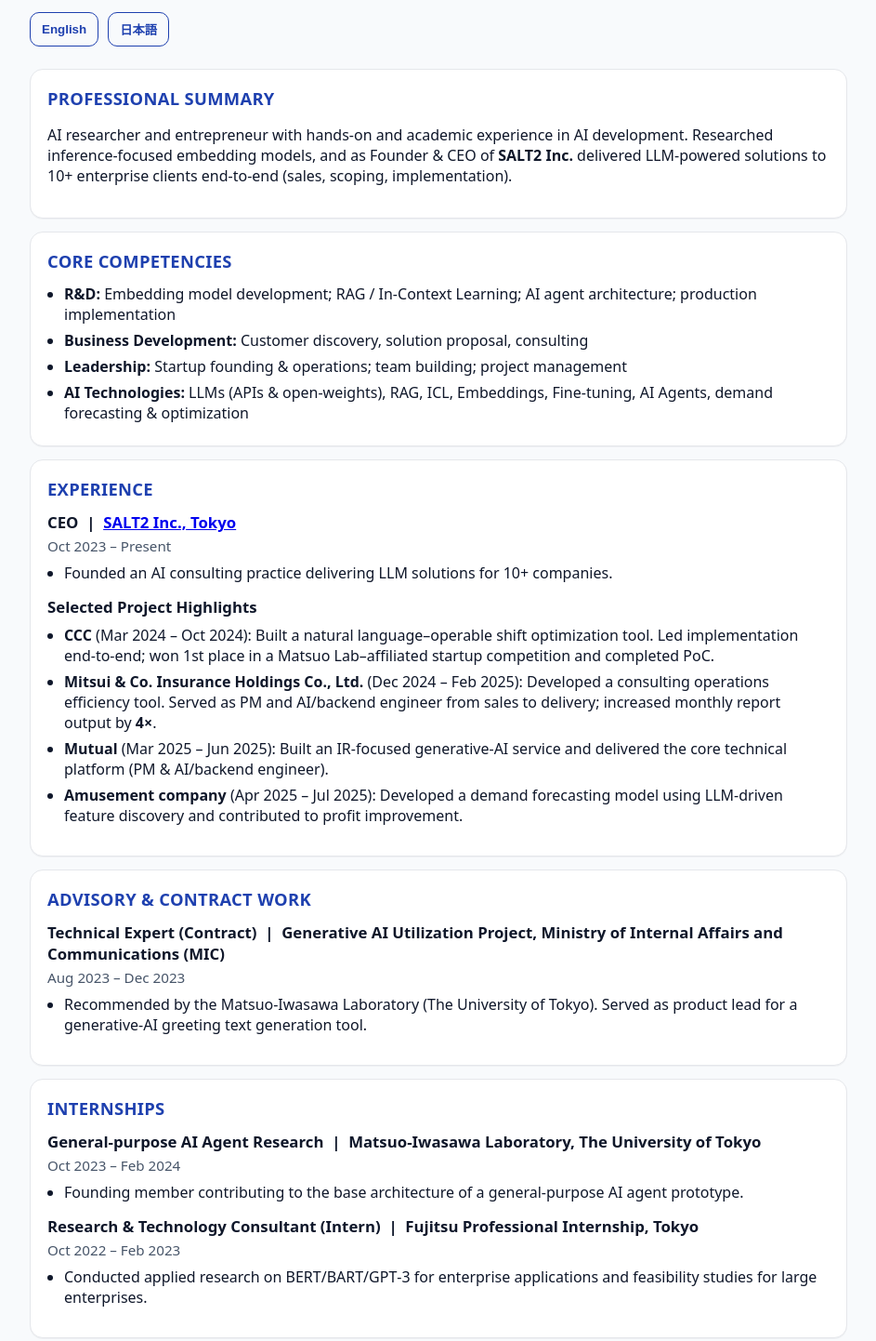
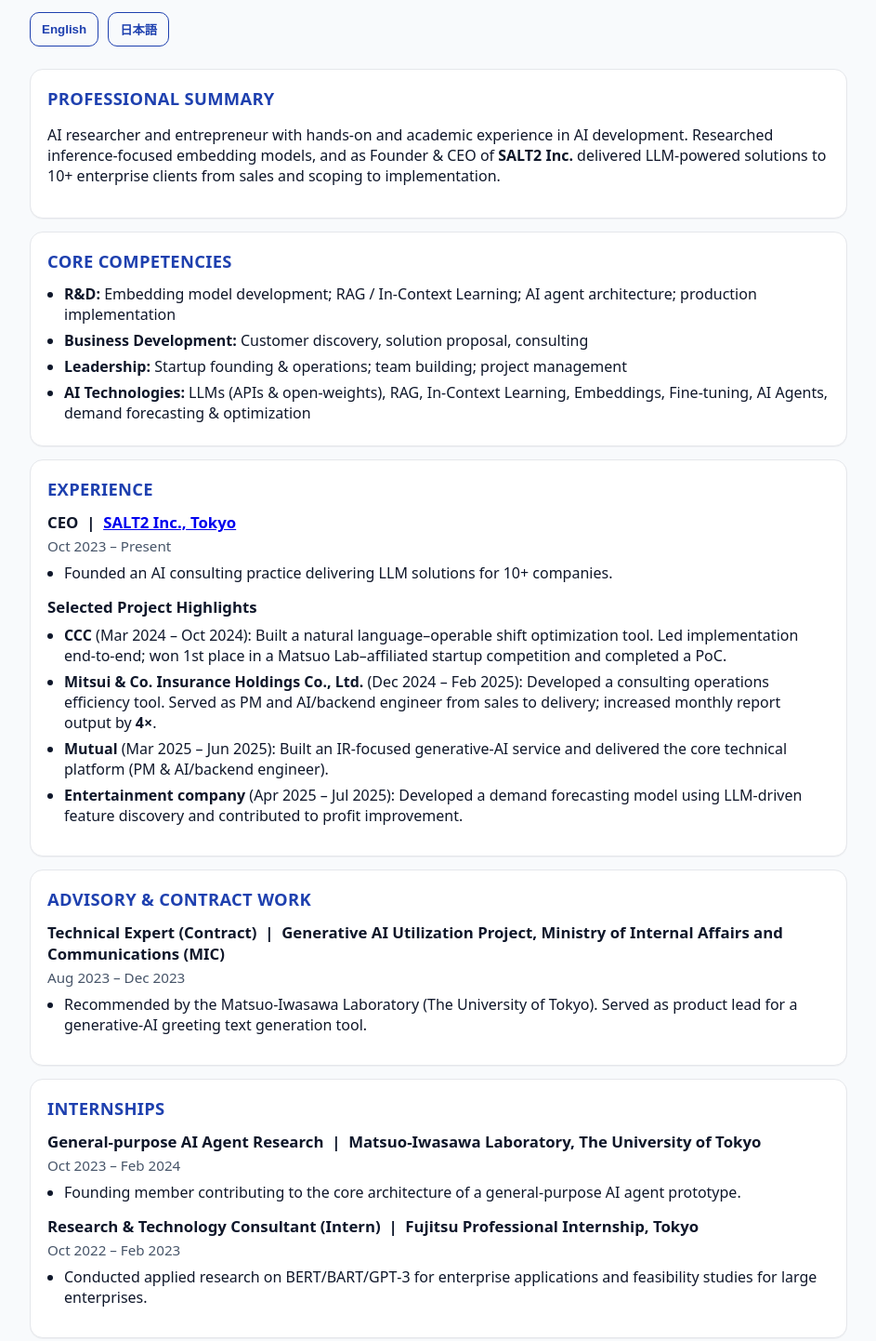
Before and after one commit to onitasu/resume, a plain HTML site: page index.html in a window 1280 px wide. Shown: the part 125-1567 px from the top of the page at 93% size, without its empty margins (168-1111 px from the left). Drawn offline with Linux system fonts and the light colour scheme.

Commit message:
HTMLファイルを更新し、職歴およびスキルの表現を明確化しました。具体的には、文言の修正とプロジェクト名の変更を行い、内容の一貫性を向上させました。

```diff
--- a/index.html
+++ b/index.html
@@ -56,7 +56,7 @@
     <section id="resume-en" class="section" lang="en">
       <div class="card">
         <h2>Professional Summary</h2>
-        <p>AI researcher and entrepreneur with hands-on and academic experience in AI development. Researched inference-focused embedding models, and as Founder &amp; CEO of <strong>SALT2 Inc.</strong> delivered LLM-powered solutions to 10+ enterprise clients end-to-end (sales, scoping, implementation).</p>
+        <p>AI researcher and entrepreneur with hands-on and academic experience in AI development. Researched inference-focused embedding models, and as Founder &amp; CEO of <strong>SALT2 Inc.</strong> delivered LLM-powered solutions to 10+ enterprise clients from sales and scoping to implementation.</p>
       </div>
 
       <div class="card">
@@ -65,7 +65,7 @@
           <li><strong>R&amp;D:</strong> Embedding model development; RAG / In‑Context Learning; AI agent architecture; production implementation</li>
           <li><strong>Business Development:</strong> Customer discovery, solution proposal, consulting</li>
           <li><strong>Leadership:</strong> Startup founding &amp; operations; team building; project management</li>
-          <li><strong>AI Technologies:</strong> LLMs (APIs &amp; open‑weights), RAG, ICL, Embeddings, Fine‑tuning, AI Agents, demand forecasting &amp; optimization</li>
+          <li><strong>AI Technologies:</strong> LLMs (APIs &amp; open‑weights), RAG, In-Context Learning, Embeddings, Fine‑tuning, AI Agents, demand forecasting &amp; optimization</li>
         </ul>
       </div>
 
@@ -82,10 +82,10 @@
         <div class="item">
           <h3>Selected Project Highlights</h3>
           <ul class="tight">
-            <li><strong>CCC</strong> (Mar 2024 – Oct 2024): Built a natural language–operable shift optimization tool. Led implementation end‑to‑end; won 1st place in a Matsuo Lab–affiliated startup competition and completed PoC.</li>
+            <li><strong>CCC</strong> (Mar 2024 – Oct 2024): Built a natural language–operable shift optimization tool. Led implementation end‑to‑end; won 1st place in a Matsuo Lab–affiliated startup competition and completed a PoC.</li>
             <li><strong>Mitsui &amp; Co. Insurance Holdings Co., Ltd.</strong> (Dec 2024 – Feb 2025): Developed a consulting operations efficiency tool. Served as PM and AI/backend engineer from sales to delivery; increased monthly report output by <strong>4×</strong>.</li>
             <li><strong>Mutual</strong> (Mar 2025 – Jun 2025): Built an IR‑focused generative‑AI service and delivered the core technical platform (PM &amp; AI/backend engineer).</li>
-            <li><strong>Amusement company</strong> (Apr 2025 – Jul 2025): Developed a demand forecasting model using LLM‑driven feature discovery and contributed to profit improvement.</li>
+            <li><strong>Entertainment company</strong> (Apr 2025 – Jul 2025): Developed a demand forecasting model using LLM‑driven feature discovery and contributed to profit improvement.</li>
 
           </ul>
         </div>
@@ -108,7 +108,7 @@
           <h3>General‑purpose AI Agent Research &nbsp;|&nbsp; Matsuo‑Iwasawa Laboratory, The University of Tokyo</h3>
           <div class="sub">Oct 2023 – Feb 2024</div>
           <ul class="tight">
-            <li>Founding member contributing to the base architecture of a general‑purpose AI agent prototype.</li>
+            <li>Founding member contributing to the core architecture of a general‑purpose AI agent prototype.</li>
           </ul>
         </div>
         <div class="item">
@@ -162,7 +162,7 @@
           <li><strong>研究開発:</strong> Embeddingモデル開発、RAG／In‑Context Learning、AI Agentアーキテクチャ、実装</li>
           <li><strong>ビジネス開発:</strong> 顧客課題の深掘り、ソリューション提案、コンサルティング</li>
           <li><strong>リーダーシップ:</strong> スタートアップ創業・運営、チームビルディング、プロジェクト管理</li>
-          <li><strong>AI技術:</strong> LLM（API・オープンモデル）、RAG、ICL、Embedding、Fine‑tuning、AI Agent、需要予測・最適化</li>
+          <li><strong>AI技術:</strong> LLM（API・オープンモデル）、RAG、In-Context Learning、Embedding、Fine‑tuning、AI Agent、需要予測・最適化</li>
         </ul>
       </div>
 
@@ -182,7 +182,7 @@
             <li><strong>CCC</strong>（2024年3月〜10月）：自然言語で操作可能なシフト最適化ツールを開発。実装を一貫して担当し。松尾研系スタートアップ内でのコンペで1位になりPoC実施。</li>
             <li><strong>三井物産インシュアランス・ホールディングス株式会社</strong>（2024年12月〜2025年2月）：コンサル業務効率化ツールを開発。PM兼AI／バックエンドエンジニアとして営業〜デリバリーまで担当し、月次レポート出力量を<strong>4倍</strong>に向上。</li>
             <li><strong>Mutual</strong>（2025年3月〜6月）：IR特化の生成AIサービスを開発。PM兼AI／バックエンドエンジニアとして、IR特化技術プラットフォームを構築。</li>
-            <li><strong>アミューズメント企業</strong>（2025年4月〜7月）：LLMによる特徴料発掘を活用した需要予測モデルを開発し、利益向上貢献。</li>
+            <li><strong>エンターテイメント企業</strong>（2025年4月〜7月）：LLMによる特徴料発掘を活用した需要予測モデルを開発し、利益向上貢献。</li>
 
           </ul>
         </div>
```
